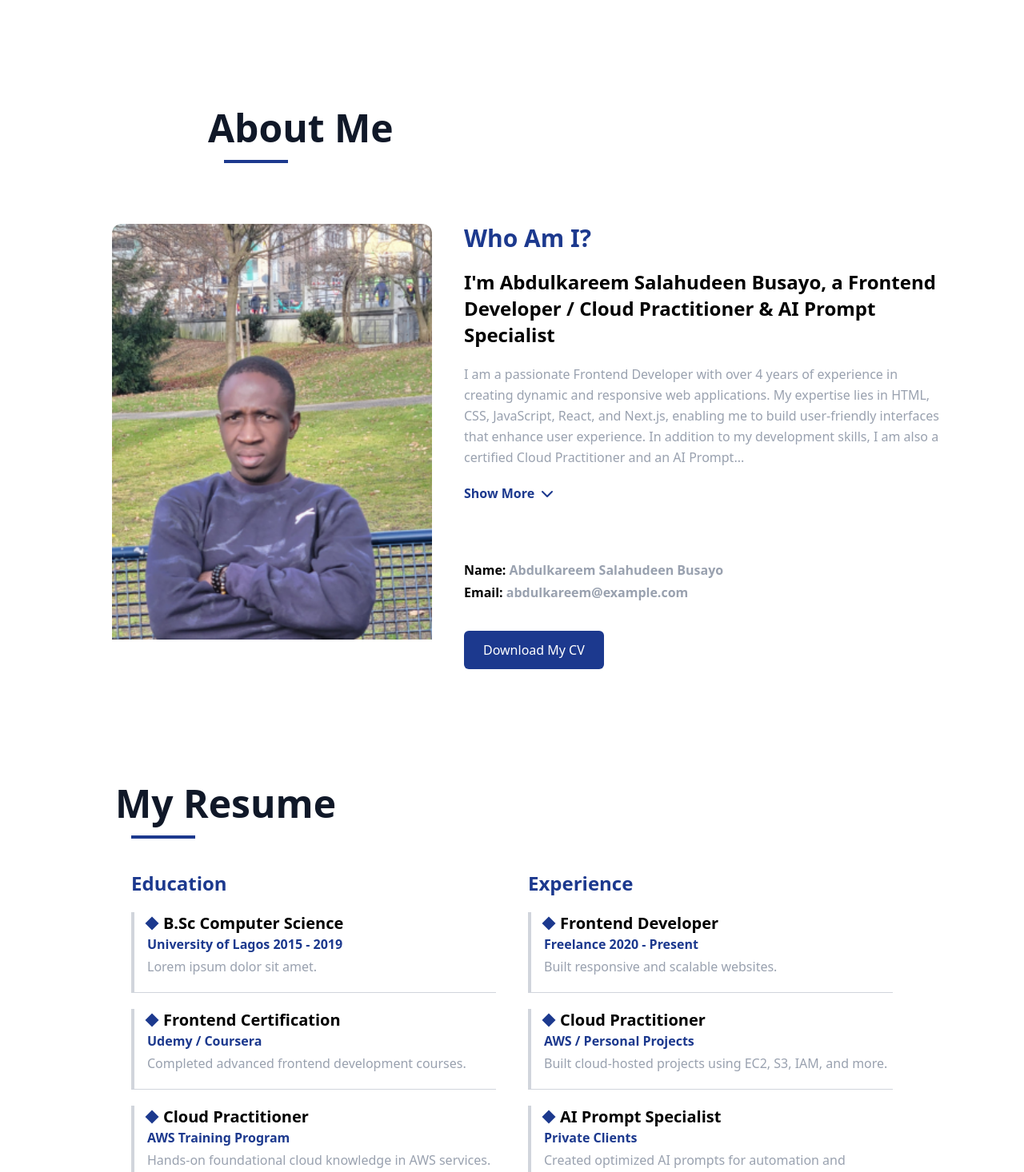
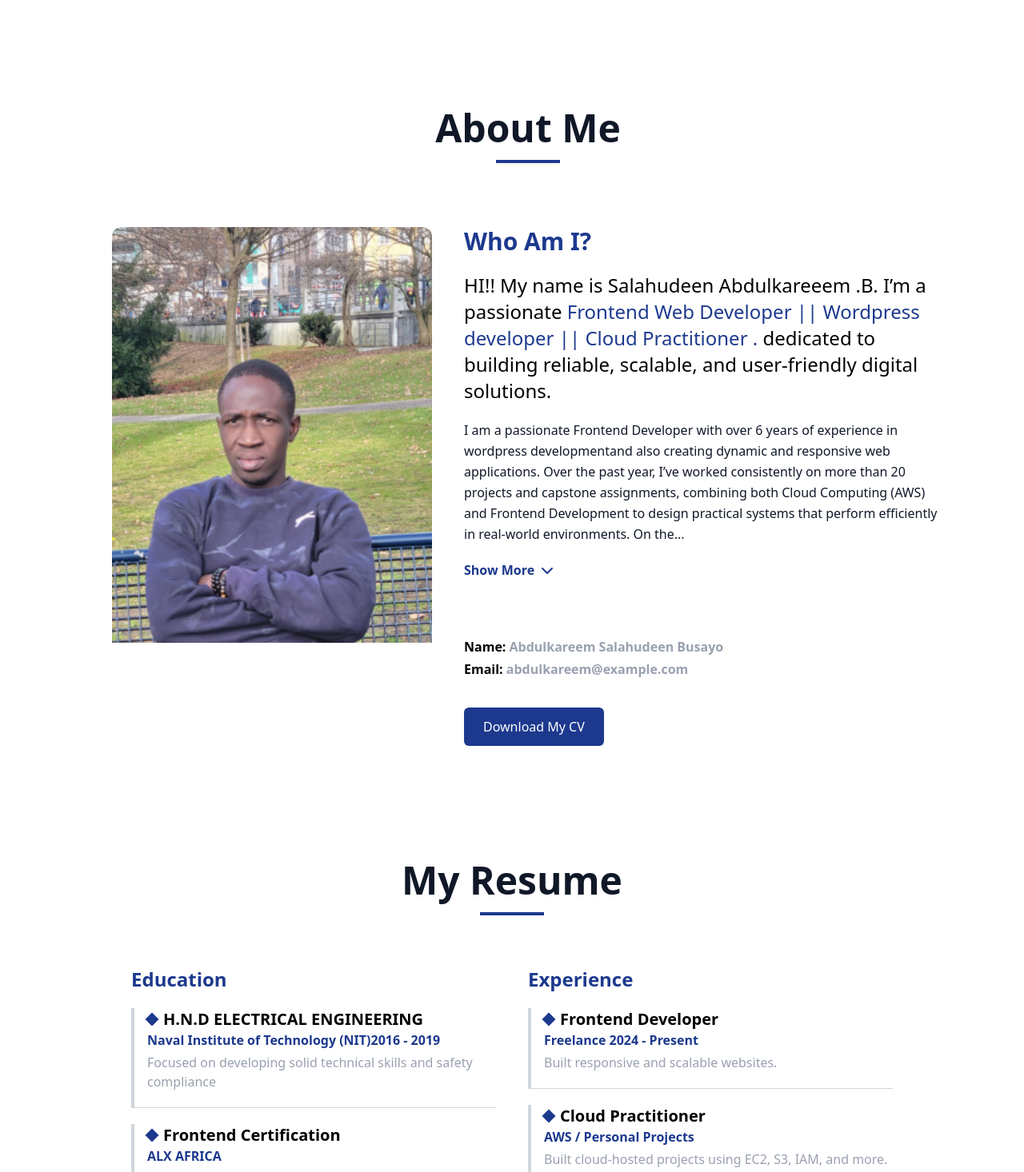
Before and after one commit to Salayohub/salayo_dev, a React (Vite) app: page / in a window 1280 px wide. Shown: the part 680-2146 px from the top of the page at 80% size. Built offline with nearby package versions, Linux system fonts and the light colour scheme.

Commit message:
sections uptimized

```diff
--- a/src/component/ContactMe.jsx
+++ b/src/component/ContactMe.jsx
@@ -23,7 +23,7 @@ export default function ContactSection() {
   };
 
   return (
-    <div className="min-h-screen bg-gray-50 py-16 px-4 sm:px-6 lg:px-8" style={{ fontFamily: 'Poppins, sans-serif' }}>
+    <section className="min-h-screen bg-gray-50 py-16 px-4 sm:px-6 lg:px-8 md:pl-20" style={{ fontFamily: 'Poppins, sans-serif' }}>
       <div className="max-w-7xl mx-auto">
         {/* Section Title */}
         <div className="text-center mb-16">
@@ -166,6 +166,6 @@ export default function ContactSection() {
           </div>
         </div>
       </div>
-    </div>
+    </section>
   );
 }
--- a/src/component/Hero.jsx
+++ b/src/component/Hero.jsx
@@ -32,8 +32,8 @@ export default function HeroSection() {
   }, [displayText, typing, index]);
 
   return (
-    <section id="home" className="w-full h-screen] bg-gray-300 bg-cover bg-center flex flex-col pb-15 md: pt-30 lg:pl-35 md:pl-30"
-      style={{ backgroundImage: "url('/assets/herobg.png')" }}>
+    <section id="home" className="w-full h-screen] bg-gray-300 bg-cover bg-center flex flex-col pb-15 md: pt-30 lg:pl-35 md:pl-20 bg-none lg:bg-[url('/assets/herobg.png')]"
+      >
 
 
 
--- a/src/component/MyResume.jsx
+++ b/src/component/MyResume.jsx
@@ -16,31 +16,34 @@ export default function MyResume() {
     <>
       {/* RESUME SECTION */}
       <section id="resume" className="w-full p-6 py-16 bg-white">
-        <h2 className="text-4xl md:text-5xl md:pl-30 font-bold text-gray-900 mb-4">
+
+        <div className="text-center mb-16">
+          <h2 className="text-4xl md:text-5xl font-bold text-gray-900 mb-4">
             My Resume
           </h2>
+          <div className="w-20 h-1 bg-blue-900 mx-auto"></div>
+        </div>
 
-          <div className="w-20 h-1 bg-blue-900  lg:ml-35"></div>
         <div className="w-full flex flex-col md:flex-row gap-10 mt-10 md:px-30 lg:px-35">
           {/* EDUCATION */}
           <div className="w-full md:w-1/2">
             <h2 className="text-blue-900 text-2xl font-bold mb-5">Education</h2>
 
             <ResumeCard
-              title="B.Sc Computer Science"
-              subtitle="University of Lagos 2015 - 2019"
-              text="Lorem ipsum dolor sit amet."
+              title="H.N.D ELECTRICAL ENGINEERING"
+              subtitle="Naval Institute of Technology (NIT)2016 - 2019"
+              text="Focused on developing solid technical skills  and safety  compliance"
             />
 
             <ResumeCard
               title="Frontend Certification"
-              subtitle="Udemy / Coursera"
+              subtitle="ALX AFRICA"
               text="Completed advanced frontend development courses."
             />
 
             <ResumeCard
               title="Cloud Practitioner"
-              subtitle="AWS Training Program"
+              subtitle="AWS Training Program/ ALX AFRICA"
               text="Hands-on foundational cloud knowledge in AWS services."
             />
           </div>
@@ -51,7 +54,7 @@ export default function MyResume() {
 
             <ResumeCard
               title="Frontend Developer"
-              subtitle="Freelance 2020 - Present"
+              subtitle="Freelance 2024 - Present"
               text="Built responsive and scalable websites."
             />
 
@@ -62,8 +65,8 @@ export default function MyResume() {
             />
 
             <ResumeCard
-              title="AI Prompt Specialist"
-              subtitle="Private Clients"
+              title="Wordpress Developer"
+              subtitle="Freelance 2020 - Present"
               text="Created optimized AI prompts for automation and productivity."
             />
           </div>
--- a/src/component/MySkill.jsx
+++ b/src/component/MySkill.jsx
@@ -2,11 +2,11 @@ import React from "react";
 
 export default function MySkill() {
   const skillsColumn1 = [
-    { name: "WordPress", level: 90 },
-    { name: "HTML", level: 95 },
+    { name: "WordPress", level: 95 },
+    { name: "HTML", level: 97 },
     { name: "CSS", level: 90 },
-    { name: "JavaScript", level: 85 },
-    { name: "TypeScript", level: 80 },
+    { name: "JavaScript", level: 80 },
+    { name: "TypeScript", level: 85 },
   ];
 
   const skillsColumn2 = [
@@ -14,11 +14,11 @@ export default function MySkill() {
     { name: "Next JS", level: 82 },
     { name: "AI Prompt", level: 75 },
     { name: "Version Control (Git)", level: 85 },
-    { name: "Cloud Practitioner", level: 78 },
+    { name: "Cloud Practitioner", level: 75 },
   ];
 
   return (
-    <section id="skills" className="w-full py-16 bg-white">
+    <section id="skills" className="w-full py-16 bg-white md:pl-20">
       <div className="max-w-7xl mx-auto px-6 md:px-10 lg:px-20">
         <h2 className="text-blue-900 text-3xl md:text-4xl font-bold mb-12 text-center">
           My Skills
--- a/src/component/Navbar.jsx
+++ b/src/component/Navbar.jsx
@@ -29,10 +29,10 @@ export default function Navbar() {
 
   return (
     <nav className="bg-gray-200 shadow-md fixed top-0 left-0 w-full z-50">
-      <div className="container mx-auto flex justify-between items-center py-4 px-10">
+      <div className="container mx-auto flex justify-between items-center py-4 pr-10 ">
 
         {/* LOGO SECTION */}
-        <div className="flex items-center gap-2 cursor-pointer" onClick={() => handleScroll("home")}>
+        <div className="flex items-start gap-2 cursor-pointer" onClick={() => handleScroll("home")}>
           <img
             src="/assets/logotp.png"
             alt="logo"
--- a/src/component/about.jsx
+++ b/src/component/about.jsx
@@ -2,13 +2,24 @@ import { useState } from "react";
 import { FaChevronDown, FaChevronUp } from "react-icons/fa6";
 
 export default function AboutSection() {
-  const fullText = `I am a passionate Frontend Developer with over 4 years of experience in creating
-  dynamic and responsive web applications. My expertise lies in HTML, CSS, JavaScript,
-  React, and Next.js, enabling me to build user-friendly interfaces that enhance user
-  experience. In addition to my development skills, I am also a certified Cloud Practitioner
-  and an AI Prompt Specialist, which allows me to integrate modern technologies into my
-  projects effectively. I am committed to continuous learning and staying updated with
-  the latest industry trends to deliver innovative solutions that meet client needs.`;
+  const fullText = `I am a passionate Frontend Developer with over 6 years of experience in wordpress developmentand also creating
+  dynamic and responsive web applications.
+
+  Over the past year, I’ve worked consistently on more than 20 projects and capstone assignments, combining both Cloud Computing (AWS) and Frontend Development to design practical systems that perform efficiently in real-world environments.
+
+On the frontend, I specialize in HTML, CSS, JavaScript, React, Tailwind CSS, Next.js, TypeScript, GitHub, and Node.js, enabling me to develop modern, responsive, and user-centric web applications. Combining cloud knowledge with software development allows me to build solutions that are not only visually engaging but also optimized for reliability, performance, deployment, and real-world scalability.
+
+On the cloud side, I’ve successfully deployed both static and dynamic websites, implemented secure and well-architected AWS environments, and worked extensively with services such as EC2, S3, IAM, VPC, CloudFront, Route 53, and RDS. I’m also experienced in configuring networks with proper security groups, subnets, and routing to ensure high availability and strong security.
+
+As a passionate Cloud Practitioner and aspiring Solutions Architect, I specialize in designing and deploying scalable, secure, and efficient cloud solutions. My hands-on experience spans across cloud infrastructure, web hosting, and application deployment—allowing me to bring both technical depth and practical problem-solving to every project.
+
+My skill set bridges the gap between application development and cloud infrastructure. I understand how frontend applications interact with backend services, APIs, and cloud-based environments, allowing me to design end-to-end systems that deliver seamless user experiences. I enjoy implementing CI/CD pipelines, serverless architectures, containerized workloads, and cloud-native patterns that align with industry standards.
+
+Driven by continuous learning, I am committed to advancing my expertise in cloud architecture, security, automation, and distributed systems while contributing solutions that solve practical business problems. My mission is to help organizations build efficient, future-ready applications through a blend of strong frontend engineering and cloud-first architectural thinking
+
+🔹 Always open to global remote roles, collaboration, and freelance projects in frontend or cloud development.
+
+📫 Let’s connect and build something great.`;
 
   const [showMore, setShowMore] = useState(false);
   const previewText = fullText.split(" ").slice(0, 60).join(" ") + "...";
@@ -16,12 +27,13 @@ export default function AboutSection() {
 
   return (
     <section id="about" className="w-full bg-white flex flex-col md: p-6 lg:pt-35 pb-20 gap-4 lg:pl-35 md:pr-25  md:pl-30">
-       <h2 className="text-4xl pl- md:text-5xl md:pl-30 font-bold text-gray-900">
+
+       <div className="text-center mb-16">
+          <h2 className="text-4xl md:text-5xl font-bold text-gray-900 mb-4">
             About Me
           </h2>
-
-          <div className="w-20 h-1 bg-blue-900 mb-15 ml-10 lg:ml-35"></div>
-
+          <div className="w-20 h-1 bg-blue-900 mx-auto"></div>
+        </div>
       {/* TOP ABOUT SECTION */}
       <div className="flex flex-col md:flex-row gap-10">
         {/* IMAGE */}
@@ -33,11 +45,16 @@ export default function AboutSection() {
         <div className="w-full md:w-[60%] flex flex-col gap-5">
           <h2 className="text-blue-900 text-3xl font-bold">Who Am I?</h2>
 
-          <h3 className="text-black text-2xl font-bold leading-snug">
-            I'm Abdulkareem Salahudeen Busayo, a Frontend Developer / Cloud Practitioner & AI Prompt Specialist
+          <h3 className="text-black text-2xl font-semi-bold leading-snug">
+           HI!! My name is Salahudeen Abdulkareeem .B. I’m a passionate <span className="text-blue-900">Frontend Web Developer || Wordpress developer || Cloud Practitioner .</span> dedicated to building reliable, scalable, and user-friendly digital solutions.
           </h3>
 
-          <p className="text-gray-400 leading-relaxed">{showMore ? fullText : previewText}</p>
+          <p className="text-gray-900 leading-relaxed">{showMore ? fullText.split("\n\n").map((paragraph, index) => (
+              <span key={index}>
+                {paragraph}
+                <br /><br />
+              </span>
+            )) : previewText}</p>
 
           <button
             onClick={() => setShowMore(!showMore)}
```
Also changed, not shown: src/component/MyProjects.jsx (+8 -5 lines), src/component/MyService.jsx (+63 -18 lines).
